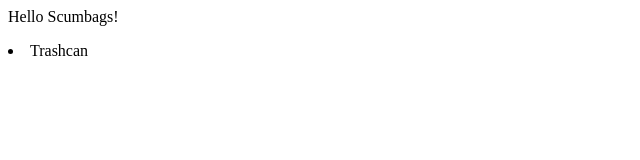
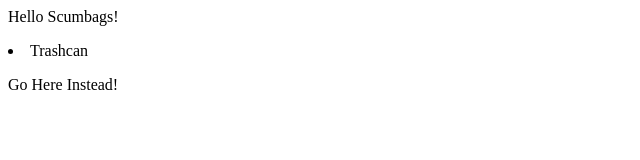
Before and after one commit to Amorousstake5/mywebpage, a plain HTML site: page index.html in a window 1280 px wide. Shown: the whole page, without its empty margins (0-640 px from the left). Drawn offline with Linux system fonts and the light colour scheme.

Commit message:
Update index.html

```diff
--- a/index.html
+++ b/index.html
@@ -10,5 +10,8 @@
         Trashcan
       </li>
     </div>
+    <div>
+      <p href="/physics_dept_webpage.html">Go Here Instead!</p>
+    </div>
   </body>
 </html>
```
